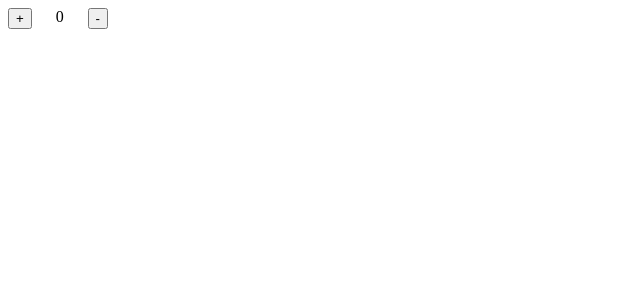
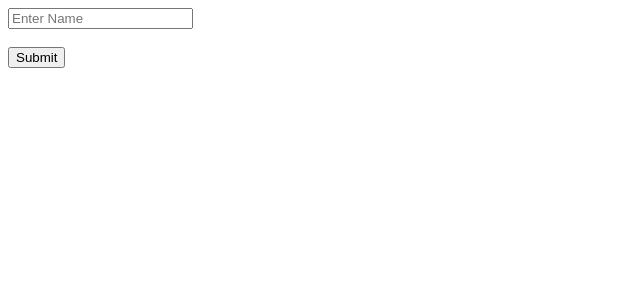
Before and after one commit to sachingupta67/react-tutorial-by-me, a React (Create React App) app: page / in a window 1280 px wide. Shown: the top 300 px of the page, without its empty margins (0-640 px from the left). Built offline with nearby package versions, Linux system fonts and the light colour scheme.

Commit message:
todo component

```diff
--- a/src/application/index.tsx
+++ b/src/application/index.tsx
@@ -1,10 +1,12 @@
 import React from 'react';
-import Counter from './counter';
+// import Counter from './counter';
+import SignUp from './sign-up';
 
 const Application: React.FC = () => {
   return (
     <>
-      <Counter />
+      {/* <Counter /> */}
+      <SignUp />
     </>
   );
 };
--- /dev/null
+++ b/src/application/list/index.tsx
@@ -0,0 +1,23 @@
+/* eslint-disable @typescript-eslint/no-explicit-any */
+/* eslint-disable react/prop-types */
+import React from 'react';
+
+interface IListProps {
+  data: { name: string }[];
+  deleteHandler?: any;
+}
+const List: React.FC<IListProps> = (props) => {
+  const { data = [], deleteHandler } = props;
+  return (
+    <>
+      {data.map((item: any, index: number) => (
+        <div key={index} style={{ display: 'flex', width: 200, justifyContent: 'space-around' }}>
+          <div>{item.name}</div>
+          <div onClick={() => deleteHandler(index)}>Delete</div>
+        </div>
+      ))}
+    </>
+  );
+};
+
+export default React.memo(List);
--- /dev/null
+++ b/src/application/sign-up/index.tsx
@@ -0,0 +1,57 @@
+/* eslint-disable @typescript-eslint/no-explicit-any */
+/* eslint-disable @typescript-eslint/no-unused-vars */
+import List from 'application/list';
+import React, { SyntheticEvent, useState } from 'react';
+
+const SignUp: React.FC = () => {
+  //   const [name, setName] = useState('');
+  //   const [pwd, setPwd] = useState('');
+  const [data, setData] = useState([] as { name: string }[]);
+  const [inputs, setInputs] = useState({ name: '' } as { name: string });
+  const submitHandler = (e: any): void => {
+    e.preventDefault();
+    setData([...data, inputs]);
+  };
+  const onChangeHandler = (e: any): void => {
+    setInputs({ ...inputs, [e.target.name]: e.target.value });
+  };
+
+  const deleteHandler = (val: number): void => {
+    if (data.length) {
+      setData(data.filter((_item, i) => i !== val));
+    }
+  };
+
+  return (
+    <div>
+      <form onSubmit={(e) => submitHandler(e)}>
+        <input
+          type="text"
+          name="name"
+          id="name"
+          placeholder="Enter Name"
+          required
+          value={inputs?.name}
+          //   onChange={(e) => setName(e.target.value)}
+          onChange={onChangeHandler}
+        />
+        <br />
+        {/* <input
+          type="text"
+          name="pwd"
+          id="pwd"
+          placeholder="Enter Password"
+          required
+          value={inputs?.pwd}
+          //   onChange={(e) => setPwd(e.target.value)}
+          onChange={onChangeHandler}
+        /> */}
+        <br />
+        <button type="submit">Submit</button>
+      </form>
+      <List data={data} deleteHandler={deleteHandler} />
+    </div>
+  );
+};
+
+export default SignUp;
```
